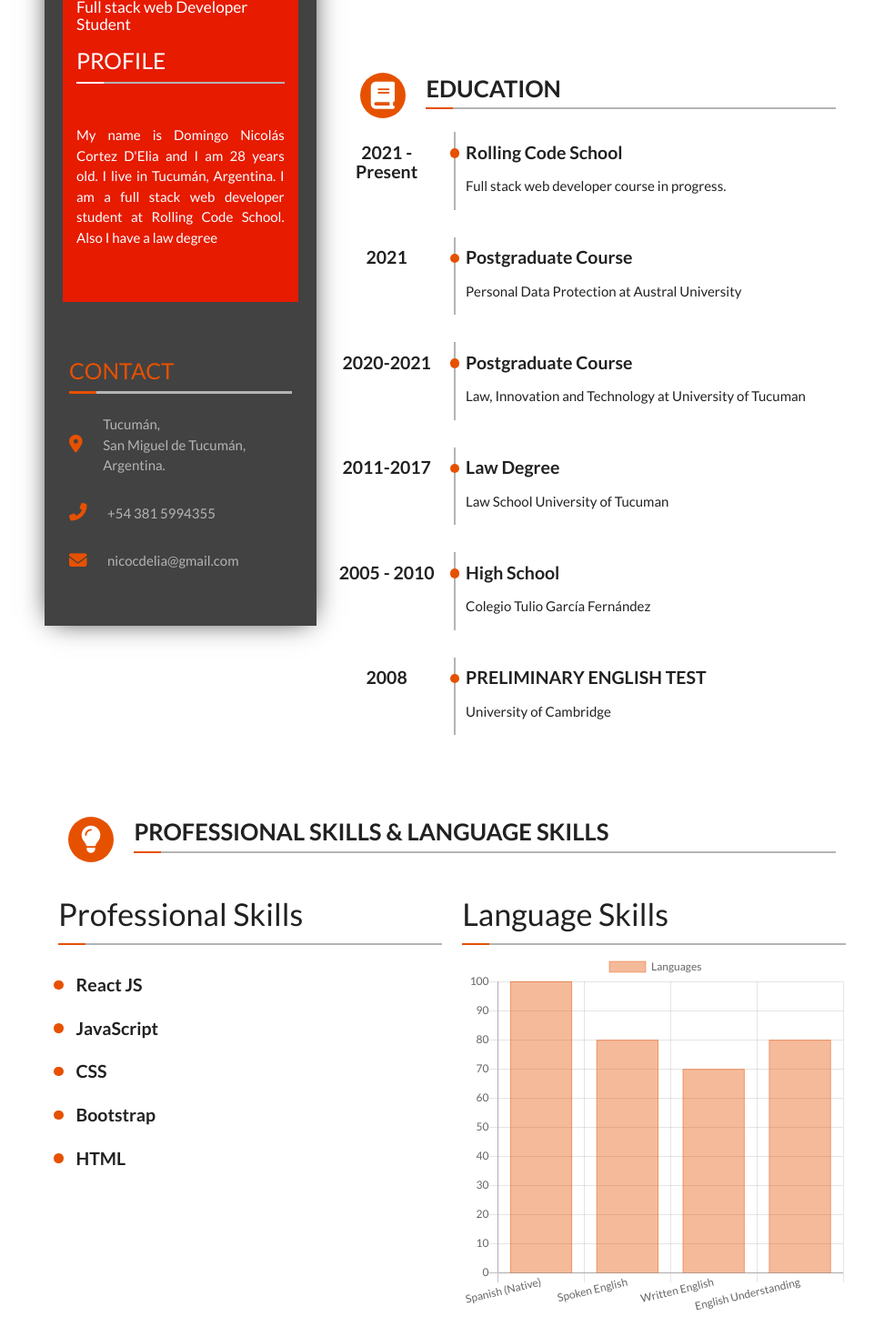
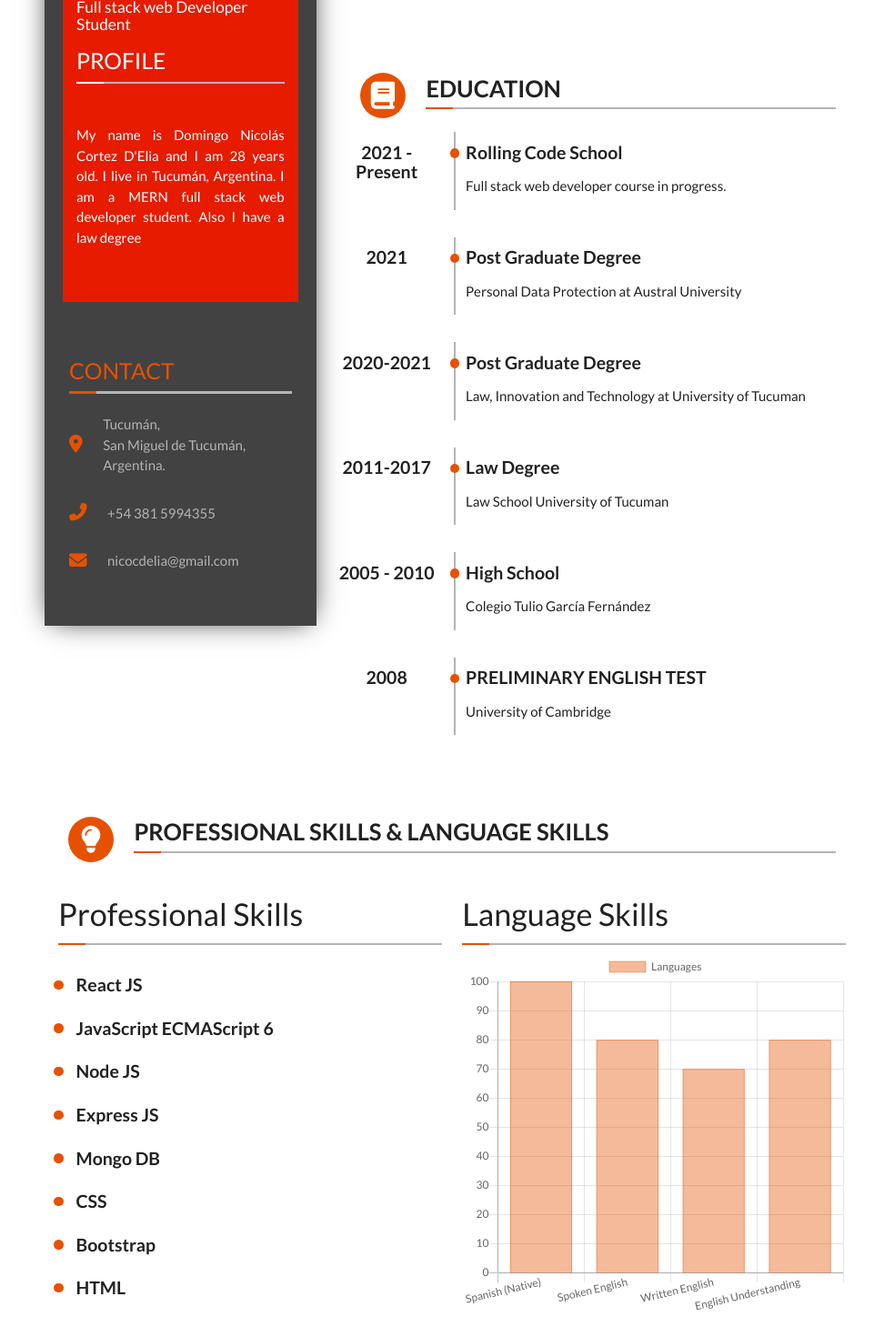
Before and after one commit to nicolascortezdelia/CV, a React (Create React App) app: page / in a window 1280 px wide. Shown: the part 600-2070 px from the top of the page at 91% size, without its empty margins (143-1104 px from the left). Built offline with nearby package versions, Linux system fonts and the light colour scheme.

Commit message:
actualizo los datos del cv

```diff
--- a/src/Components/Aside/OrangeBox/OrangeBox.js
+++ b/src/Components/Aside/OrangeBox/OrangeBox.js
@@ -14,7 +14,7 @@ const OrangeBox = () => {
       <hr />
       <p className="description">
         My name is Domingo Nicolás Cortez D'Elia and I am 28 years old. I live in Tucumán,
-        Argentina. I am a full stack web developer student at Rolling Code School. Also I have a law degree
+        Argentina. I am a MERN full stack web developer student. Also I have a law degree
 
       </p>
     </div>
--- a/src/Components/Body/Education/Education.js
+++ b/src/Components/Body/Education/Education.js
@@ -37,7 +37,7 @@ const Education = () => {
             </div>
             <div className="col s12 m8 xl9 content-border-left">
               <div className="circles"></div>
-              <h6>Postgraduate Course</h6>
+              <h6>Post Graduate Degree</h6>
               <p>
               Personal Data Protection at Austral University
 
@@ -53,7 +53,7 @@ const Education = () => {
           </div>
           <div className="col s12 m8 xl9 content-border-left">
             <div className="circles"></div>
-            <h6>Postgraduate Course</h6>
+            <h6>Post Graduate Degree</h6>
             <p>
             Law, Innovation and Technology at University of Tucuman
 
--- a/src/Components/Body/Experience/Experience.js
+++ b/src/Components/Body/Experience/Experience.js
@@ -26,8 +26,8 @@ const Experience = () => {
           <div className="col s12 m8 xl9 content-border-left">
             <div className="circles"></div>
             <h6>
-              <div className="job">RollingCode School Student</div>
-              Full Stack Developer Student
+              <div className="job">RollingCode School Student </div>
+              Full Stack Developer
             </h6>
             <p>
               Since 2021 I am studying programming at Rolling Code School
--- a/src/Components/Body/Skills/Skills.js
+++ b/src/Components/Body/Skills/Skills.js
@@ -63,7 +63,22 @@ const Skills = () => {
             </div>
             <div className="col s12 m8 xl9">
               <div className="circles"></div>
-              <h6>JavaScript</h6>
+              <h6>JavaScript ECMAScript 6 </h6>
+
+            </div>
+            <div className="col s12 m8 xl9">
+              <div className="circles"></div>
+              <h6>Node JS</h6>
+
+            </div>
+            <div className="col s12 m8 xl9">
+              <div className="circles"></div>
+              <h6>Express JS</h6>
+
+            </div>
+            <div className="col s12 m8 xl9">
+              <div className="circles"></div>
+              <h6>Mongo DB</h6>
 
             </div>
             <div className="col s12 m8 xl9">
```
